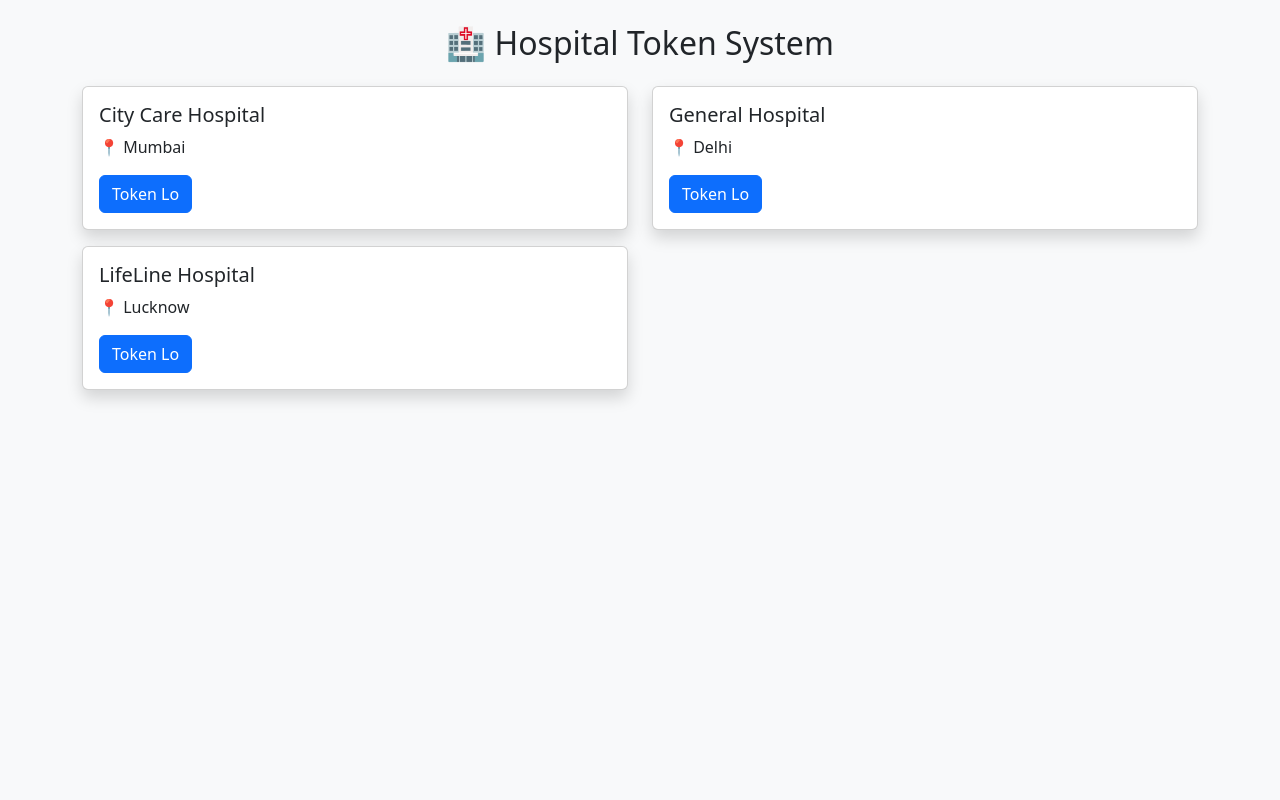
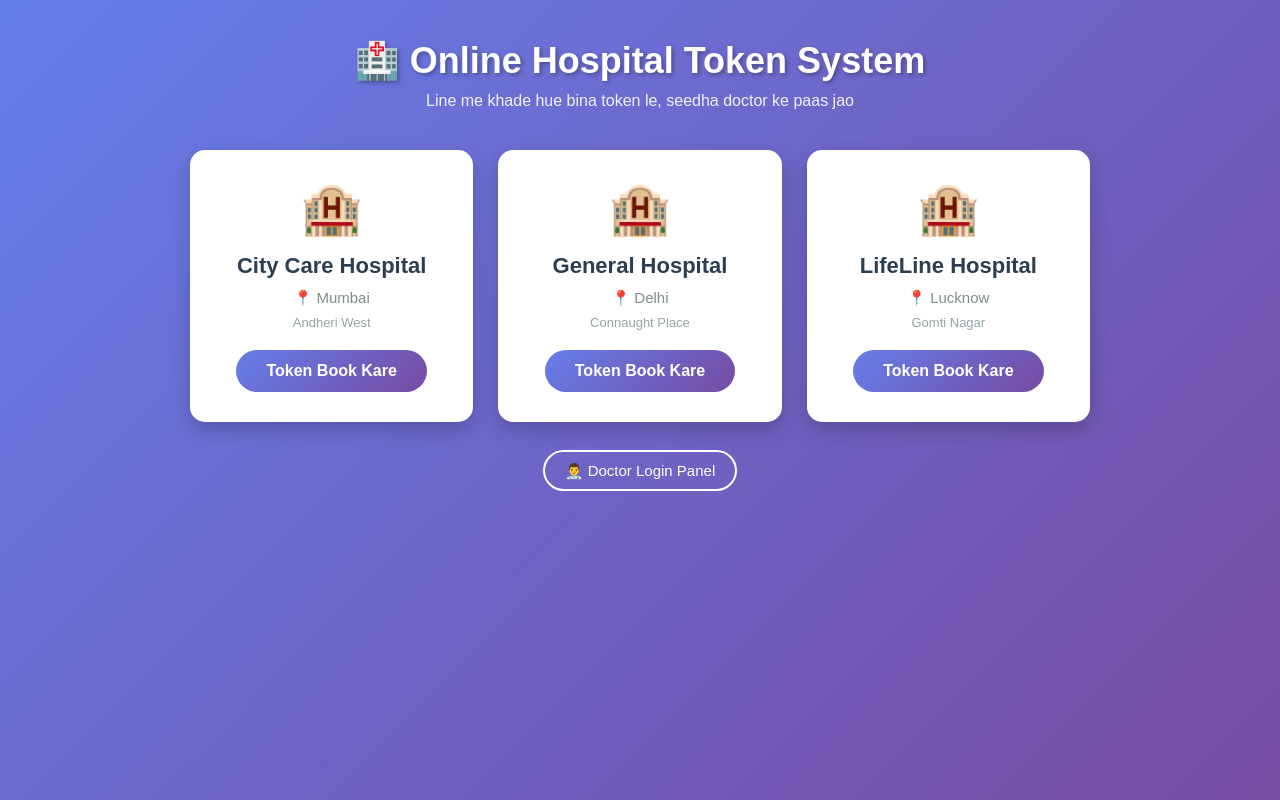
Before and after one commit to Yadav887978/hospital-token, a Flask app: page / in a window 1280 px wide. Run offline with Flask 3, Linux system fonts and the light colour scheme; data comes from the database, SQL or seed files in the repository.

Commit message:
Update dashboard.html

```diff
--- a/templates/dashboard.html
+++ b/templates/dashboard.html
@@ -1,25 +1,141 @@
 <!DOCTYPE html>
-<html>
+<html lang="hi">
 <head>
-    <title>Hospital Dashboard</title>
-    <link href="https://cdn.jsdelivr.net/npm/bootstrap@5.3.0/dist/css/bootstrap.min.css" rel="stylesheet">
+    <meta charset="UTF-8">
+    <meta name="viewport" content="width=device-width, initial-scale=1.0">
+    <title>Hospital Token System</title>
+    <style>
+        * { margin: 0; padding: 0; box-sizing: border-box; }
+        body {
+            font-family: 'Arial', sans-serif;
+            background: linear-gradient(135deg, #667eea 0%, #764ba2 100%);
+            min-height: 100vh;
+            padding: 20px;
+        }
+        .container {
+            max-width: 900px;
+            margin: 0 auto;
+        }
+        .header {
+            text-align: center;
+            color: white;
+            margin-bottom: 40px;
+            padding-top: 20px;
+        }
+        .header h1 {
+            font-size: 36px;
+            margin-bottom: 10px;
+            text-shadow: 2px 2px 4px rgba(0,0,0,0.3);
+        }
+        .header p {
+            font-size: 16px;
+            opacity: 0.9;
+        }
+
+        .hospitals-grid {
+            display: grid;
+            grid-template-columns: repeat(auto-fit, minmax(280px, 1fr));
+            gap: 25px;
+            margin-bottom: 40px;
+        }
+
+        .hospital-card {
+            background: white;
+            padding: 30px 25px;
+            border-radius: 15px;
+            box-shadow: 0 8px 20px rgba(0,0,0,0.2);
+            transition: transform 0.3s, box-shadow 0.3s;
+            text-align: center;
+        }
+        .hospital-card:hover {
+            transform: translateY(-8px);
+            box-shadow: 0 12px 30px rgba(0,0,0,0.3);
+        }
+
+        .hospital-icon {
+            font-size: 50px;
+            margin-bottom: 15px;
+        }
+
+        .hospital-card h3 {
+            color: #2c3e50;
+            font-size: 22px;
+            margin-bottom: 10px;
+        }
+        .hospital-card .city {
+            color: #7f8c8d;
+            font-size: 15px;
+            margin-bottom: 8px;
+        }
+        .hospital-card .address {
+            color: #95a5a6;
+            font-size: 13px;
+            margin-bottom: 20px;
+        }
+
+        .btn {
+            background: linear-gradient(135deg, #667eea 0%, #764ba2 100%);
+            color: white;
+            border: none;
+            padding: 12px 30px;
+            font-size: 16px;
+            cursor: pointer;
+            border-radius: 25px;
+            text-decoration: none;
+            display: inline-block;
+            font-weight: bold;
+            transition: transform 0.2s;
+        }
+        .btn:hover {
+            transform: scale(1.05);
+        }
+
+        .doctor-link {
+            text-align: center;
+            margin-top: 30px;
+        }
+        .doctor-link a {
+            color: white;
+            text-decoration: none;
+            font-size: 15px;
+            padding: 10px 20px;
+            border: 2px solid white;
+            border-radius: 25px;
+            transition: all 0.3s;
+        }
+        .doctor-link a:hover {
+            background: white;
+            color: #667eea;
+        }
+
+        @media (max-width: 600px) {
+            .header h1 { font-size: 28px; }
+            .hospitals-grid { grid-template-columns: 1fr; gap: 20px; }
+            .hospital-card { padding: 25px 20px; }
+        }
+    </style>
 </head>
-<body class="bg-light">
-    <div class="container mt-4">
-        <h2 class="text-center mb-4">🏥 Hospital Token System</h2>
+<body>
+    <div class="container">
+        <div class="header">
+            <h1>🏥 Online Hospital Token System</h1>
+            <p>Line me khade hue bina token le, seedha doctor ke paas jao</p>
+        </div>
 
-        <div class="row">
+        <div class="hospitals-grid">
             {% for hospital in hospitals %}
-            <div class="col-md-6 mb-3">
-                <div class="card shadow">
-                    <div class="card-body">
-                        <h5 class="card-title">{{ hospital.name }}</h5>
-                        <p class="card-text">📍 {{ hospital.city }}</p>
-                        <a href="{{ url_for('index', hospital_id=hospital.id) }}" class="btn btn-primary">Token Lo</a>
-                    </div>
-                </div>
+            <div class="hospital-card">
+                <div class="hospital-icon">🏨</div>
+                <h3>{{ hospital.name }}</h3>
+                <p class="city">📍 {{ hospital.city }}</p>
+                <p class="address">{{ hospital.address }}</p>
+                <a href="{{ url_for('book_token', hospital_id=hospital.id) }}" class="btn">Token Book Kare</a>
             </div>
             {% endfor %}
+        </div>
+
+        <div class="doctor-link">
+            <a href="{{ url_for('doctor_login') }}">👨‍⚕️ Doctor Login Panel</a>
         </div>
     </div>
 </body>
```
